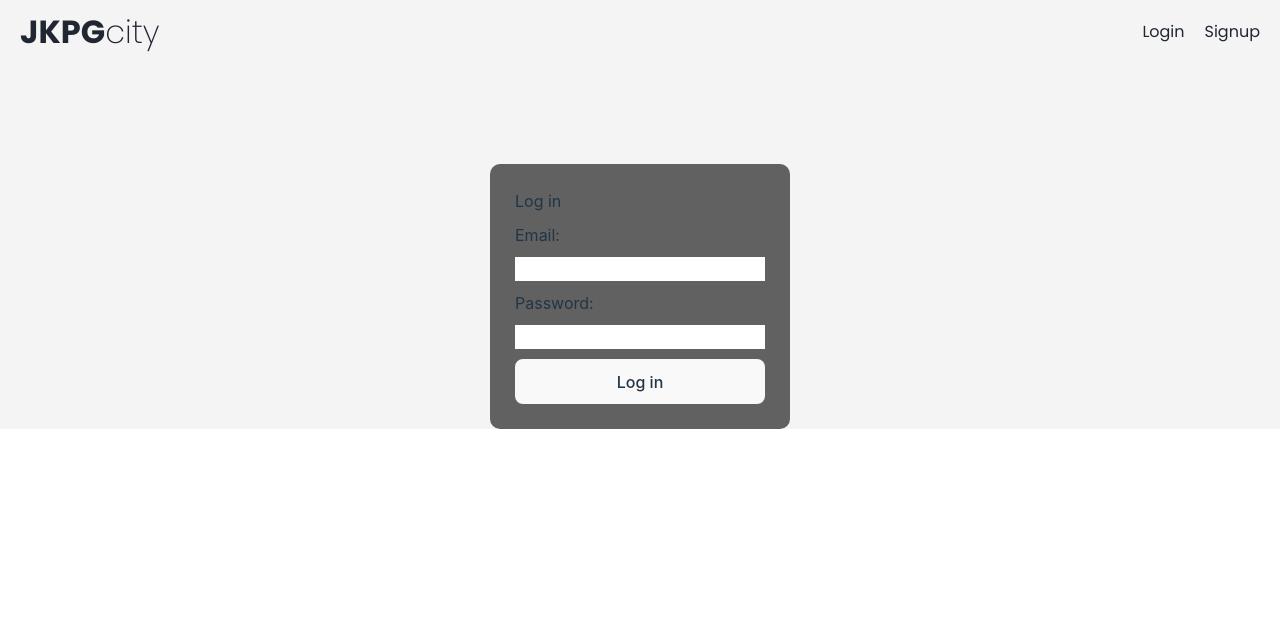
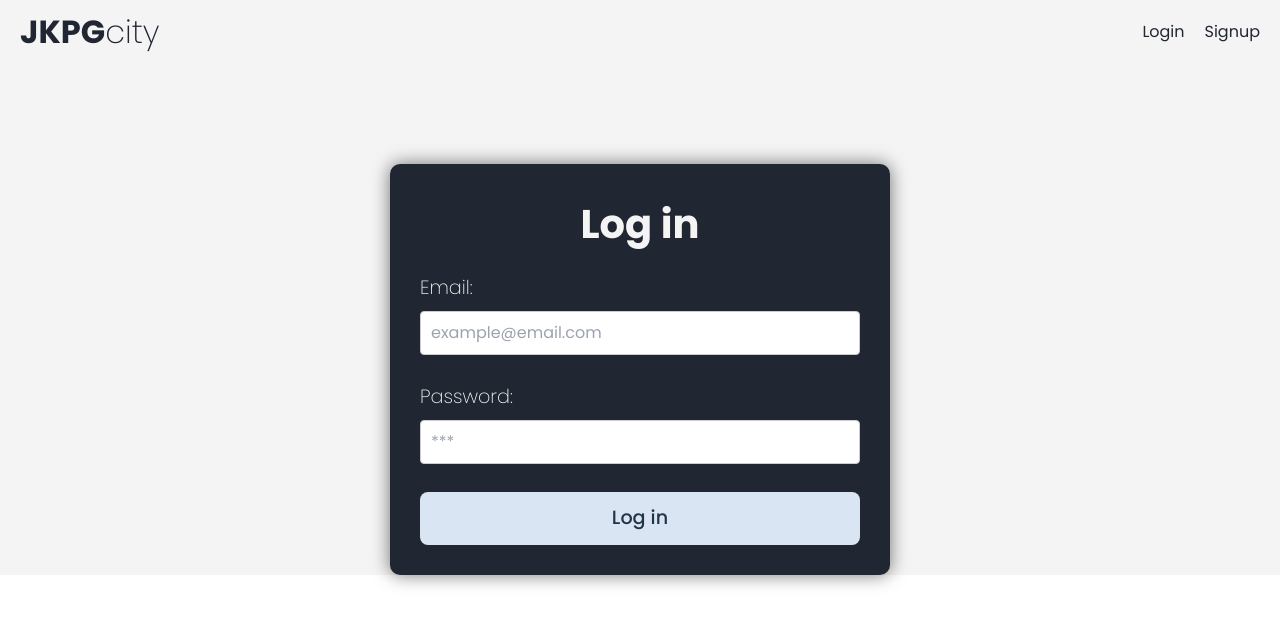
Before and after one commit to pupixipup/WebDevAC-Project, a React (Vite) app in the folder client/: page /login in a window 1280 px wide. Shown: the top 626 px of the page. Built offline with nearby package versions, Linux system fonts and the light colour scheme.

Commit message:
Form visual update

```diff
--- a/client/src/index.css
+++ b/client/src/index.css
@@ -18,8 +18,9 @@
 
   --main-bg-color: #f4f4f4;
   --main-dark-color: #212633;
+  --main-light-color: #f4f4f4;
   --card-bg-color: #ffffff;
-  --button-bg-color: rgba(173, 187, 219, 0.315);
+  --button-bg-color: #d9e5f3;
 }
 
 a {
@@ -89,26 +90,52 @@ nav * {
 
 .loginForm,
 .signupForm {
-  background-color: rgb(97, 97, 97);
+  font-family: "Poppins", sans-serif;
+  background-color: var(--main-dark-color);
   margin: auto;
-  width: 300px;
-  padding: 20px;
+  max-width: 500px;
+  padding: 30px;
   margin-top: 100px;
   display: flex;
   flex-direction: column;
   border-radius: 10px;
+  box-shadow: rgba(0, 0, 0, 0.541) 0 0 18px;
 }
-.loginForm *,
-.signupForm * {
-  margin: 5px;
+
+.formContainer {
+  margin: 10px;
 }
 
 .locations-container {
   max-width: 1500px;
 }
 
-h3 {
-  color: var(--main-dark-color);
+h2 {
+  color: var(--main-light-color);
+  font-size: 2.5em;
+  font-weight: bolder;
+  text-align: center;
+}
+label {
+  margin-top: 20px;
+  color: var(--main-light-color);
+  font-size: 1.2em;
+  font-weight: 200;
+}
+input {
+  width: 100%;
+  padding: 9px 10px;
+  margin: 8px 0;
+  display: inline-block;
+  border: 1px solid #ccc;
+  border-radius: 4px;
+  box-sizing: border-box;
+}
+.formContainer button {
+  margin-top: 20px;
+  background-color: var(--button-bg-color);
+  /* width: 170px; */
+  font-size: 1.2em;
 }
 
 @media (prefers-color-scheme: light) {
--- a/client/src/pages/login.jsx
+++ b/client/src/pages/login.jsx
@@ -1,19 +1,17 @@
 import { useContext, useState } from "react"
 import { useLogin } from "../hooks/useLogin"
 import {} from "react-router-dom"
-import { useNavigate } from "react-router-dom";
-import { AuthContext } from "../context/authContext";
-import { useLogout } from "../hooks/useLogout";
+import { useNavigate } from "react-router-dom"
+import { AuthContext } from "../context/authContext"
+import { useLogout } from "../hooks/useLogout"
 
 const Login = () => {
   const [email, setEmail] = useState("")
   const [password, setPassword] = useState("")
   const { user, token } = useContext(AuthContext)
   const { login, error, isLoading } = useLogin()
-  const navigate = useNavigate();
+  const navigate = useNavigate()
   const { logout } = useLogout()
-
-
 
   const handleSubmit = async (e) => {
     e.preventDefault()
@@ -23,18 +21,28 @@ const Login = () => {
   }
 
   if (user) {
-      return (<div style={{display: "flex",margin: "20px 0px" , justifyContent: "center"}}>
+    return (
+      <div
+        style={{
+          display: "flex",
+          margin: "20px 0px",
+          justifyContent: "center",
+        }}
+      >
         <button onClick={() => logout()}>Log out</button>
-       </div>)
+      </div>
+    )
   }
 
   return (
+    <div className="formContainer">
       <form className="loginForm" onSubmit={handleSubmit}>
         <h2>Log in</h2>
 
         <label>Email:</label>
         <input
           type="email"
+          placeholder="example@email.com"
           onChange={(e) => setEmail(e.target.value)}
           value={email}
         />
@@ -42,6 +50,7 @@ const Login = () => {
         <label>Password:</label>
         <input
           type="password"
+          placeholder="***"
           onChange={(e) => setPassword(e.target.value)}
           value={password}
         />
@@ -50,6 +59,7 @@ const Login = () => {
 
         {error && <div className="error">{error}</div>}
       </form>
+    </div>
   )
 }
 
--- a/client/src/pages/signup.jsx
+++ b/client/src/pages/signup.jsx
@@ -13,24 +13,27 @@ const Signup = () => {
   }
 
   return (
+    <div className="formContainer">
       <form className="signupForm" onSubmit={handleSubmit}>
         <h2>Sign up</h2>
         <label>Name:</label>
         <input
           type="text"
+          placeholder="Your user name"
           onChange={(e) => setName(e.target.value)}
           value={name}
         />
         <label>Email:</label>
         <input
           type="email"
+          placeholder="example@email.com"
           onChange={(e) => setEmail(e.target.value)}
           value={email}
         />
         <label>Password:</label>
-      <h5>At least 8 chars</h5>
         <input
           type="password"
+          placeholder="At least 8 chars"
           onChange={(e) => setPassword(e.target.value)}
           value={password}
         />
@@ -39,6 +42,7 @@ const Signup = () => {
 
         {error && <div className="error">{error}</div>}
       </form>
+    </div>
   )
 }
 
```
Lines whose indentation alone changed are shown as unchanged.
